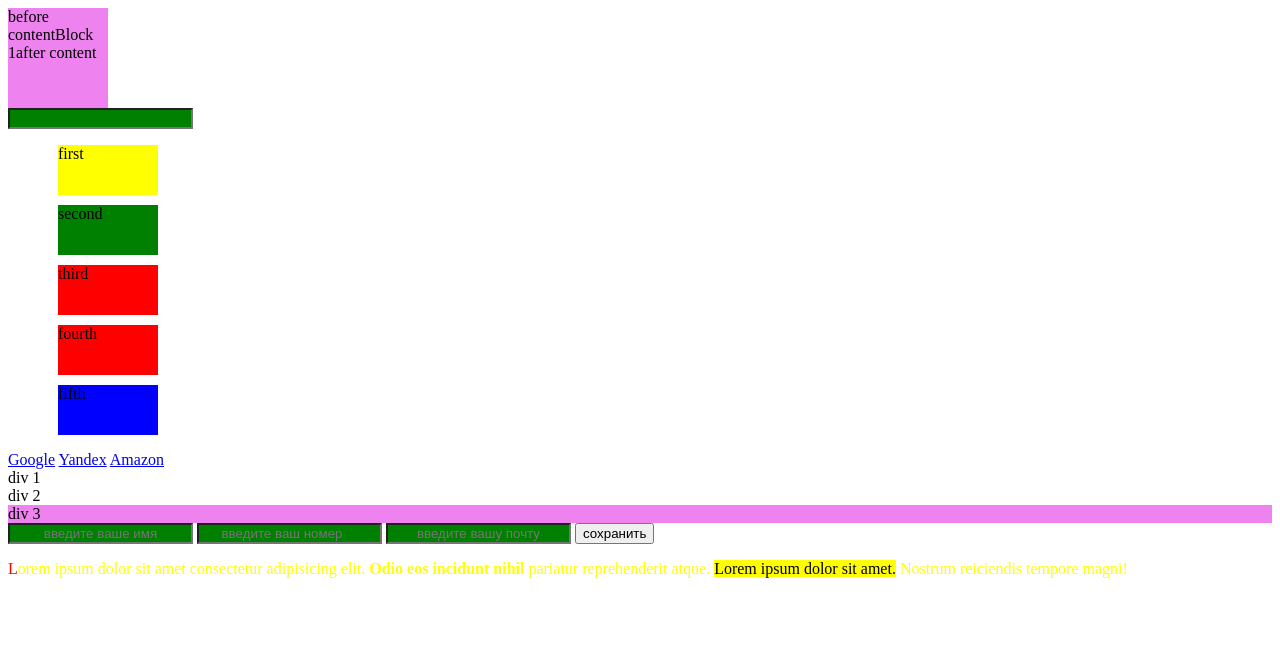
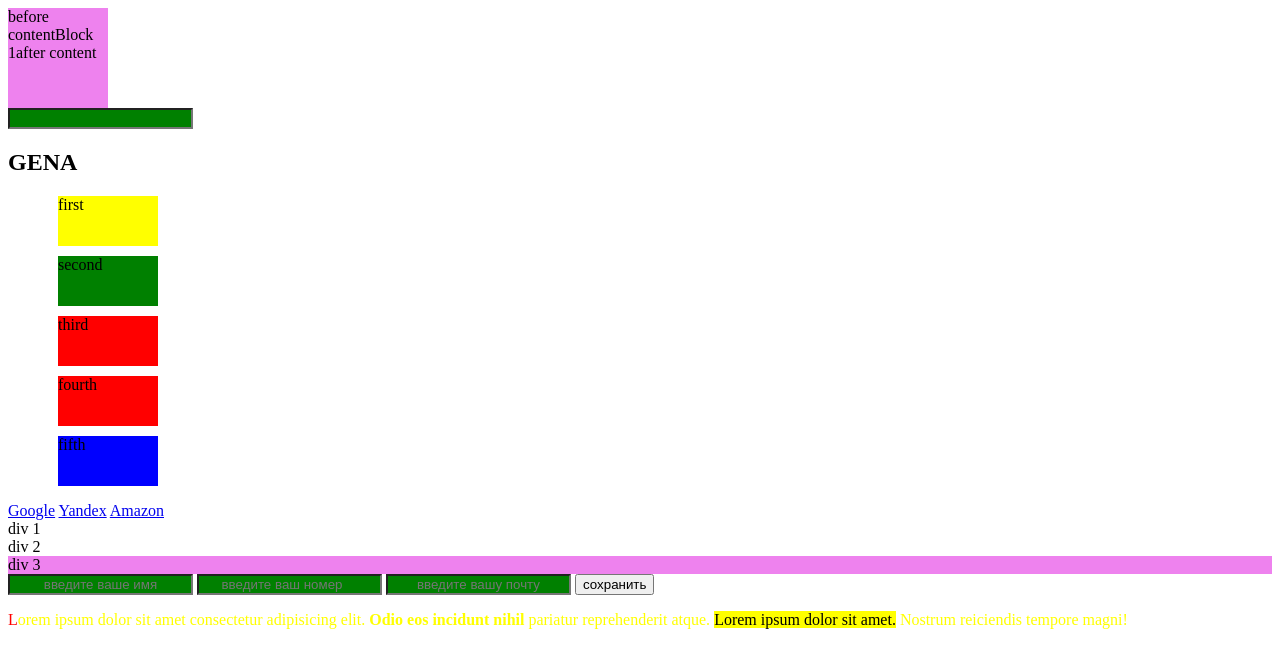
Before and after one commit to Shiki0111/TestJS, a plain HTML site: page index.html in a window 1280 px wide. Drawn offline with Linux system fonts and the light colour scheme.

Commit message:
added h1 to html

```diff
--- a/index.html
+++ b/index.html
@@ -11,6 +11,7 @@
     <div class="block-1">Block 1</div>
     <!-- фокус не работет с блоком -->
     <input class="input-1" />
+    <h2>GENA</h2>
     <ul>
         <li>first</li>
         <li>second</li>
```
